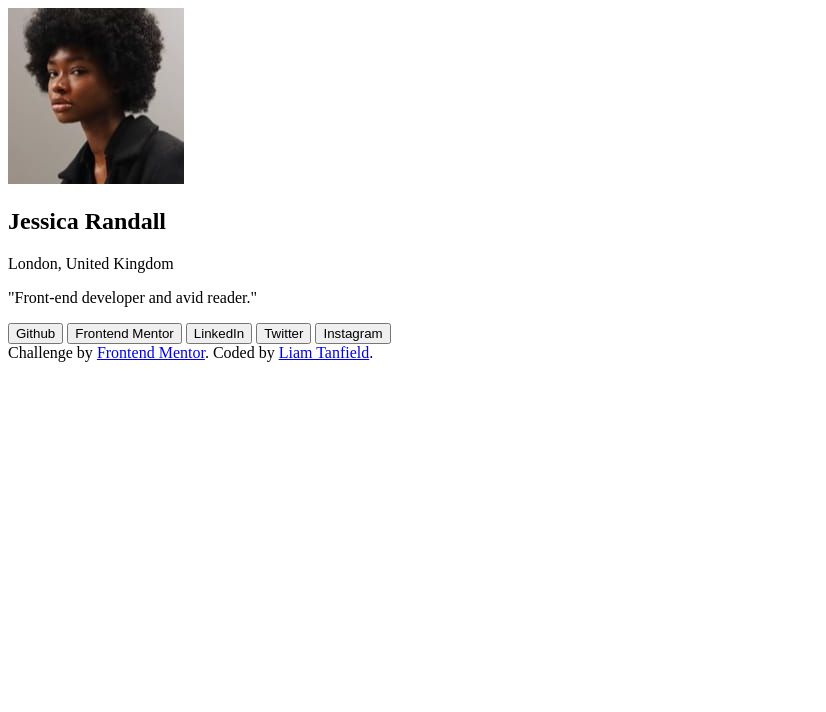
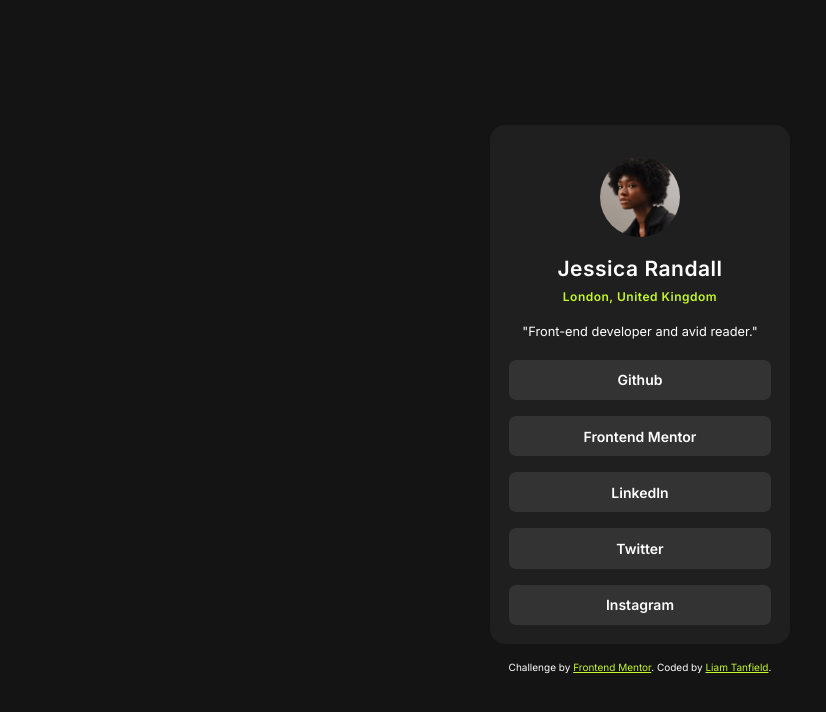
Before and after one commit to TanDevv/social-links-profile-main, a plain HTML site: page index.html in a window 1280 px wide. Shown: the whole page, without its empty margins (0-826 px from the left). Drawn offline with Linux system fonts and the light colour scheme.

Commit message:
Add CSS styling to elements

```diff
--- a/assets/sass/abstracts/_variables.scss
+++ b/assets/sass/abstracts/_variables.scss
@@ -1,9 +1,14 @@
 /* Custom Properties */
 :root {
+  /* Base properties */
+  --gap: 1rem;
+  --radius: 7px;
+
   /* Primary Colors, one for fixed color and the other to change opacity dynamically */
 
   --clr-primary-green: hsl(75, 94%, 57%);
   --clr-primary-white: hsl(0, 0%, 100%);
+  --clr-primary-black: hsl(0, 0%, 8%);
 
   /* Secondary Colors, one for fixed color and the other to change opacity dynamically */
   --clr-neutral-grey-700: hsl(0, 0%, 20%);
@@ -28,7 +33,7 @@
   --fw-bold: 700;
 
   /* Font Sizes */
-  --fs-300: .875rem;
+  --fs-300: 0.875rem;
   --fs-400: 1.125rem;
   --fs-500: 1.25rem;
   --fs-600: 1.5rem;
--- a/assets/sass/components/_button.scss
+++ b/assets/sass/components/_button.scss
@@ -0,0 +1,16 @@
+/* Buttons Container Styling */
+.card-button-group {
+  display: flex;
+  flex-direction: column;
+  gap: var(--gap);
+  padding: 0.2rem;
+}
+
+.card-button {
+  background-color: var(--clr-neutral-grey-700);
+  border: none;
+  border-radius: var(--radius);
+  color: var(--clr-primary-white);
+  font-weight: var(--fw-semi-bold);
+  padding: 0.6rem;
+}
--- a/assets/sass/layout/_base.scss
+++ b/assets/sass/layout/_base.scss
@@ -0,0 +1,21 @@
+/* General Styling */
+body {
+  color: var(--clr-primary-white);
+  background-color: var(--clr-primary-black);
+  font-family: var(--ff-default);
+  font-size: var(--fs-300);
+  text-align: center;
+  display: grid;
+  place-content: center;
+}
+
+/* Visually Hidden for sr-only */
+.visually-hidden {
+  clip: rect(0 0 0 0) !important;
+  clip-path: inset(50%) !important;
+  height: 1px !important;
+  overflow: hidden !important;
+  position: absolute !important;
+  white-space: nowrap !important;
+  width: 1px !important;
+}
--- a/assets/sass/layout/_card.scss
+++ b/assets/sass/layout/_card.scss
@@ -0,0 +1,35 @@
+/* Card Styling */
+.card_container {
+  background-color: var(--clr-neutral-grey-800);
+  border-radius: 15px;
+  margin-bottom: var(--gap);
+  padding: var(--gap);
+}
+
+
+
+.card-img {
+  border-radius: 50%;
+  max-width: 7rem;
+  margin: auto;
+  padding: var(--gap);
+}
+
+.card-title-group {
+  h2 {
+    font-weight: var(--fw-semi-bold);
+    letter-spacing: 0.5px;
+  }
+
+  span {
+    color: var(--clr-primary-green);
+    font-size: 0.75rem;
+    font-weight: var(--fw-semi-bold);
+    letter-spacing: 0.5px;
+  }
+}
+
+.card-contents-paragraph {
+  font-size: 0.8rem;
+  margin: var(--gap);
+}
--- a/assets/sass/layout/_footer.scss
+++ b/assets/sass/layout/_footer.scss
@@ -0,0 +1,7 @@
+.attribution {
+  font-size: .625rem;
+
+  a {
+    color: var(--clr-primary-green);
+  }
+}
--- a/index.html
+++ b/index.html
@@ -24,6 +24,7 @@
 
 <body>
   <main>
+    <h1 class="visually-hidden">Social Links Profile</h1>
     <section class="card_container">
       <div class="card-contents">
         <div class="card-img_container">
@@ -33,7 +34,7 @@
           <h2>Jessica Randall</h2>
           <span>London, United Kingdom</span>
         </div>
-        <p>"Front-end developer and avid reader."</p>
+        <p class="card-contents-paragraph">"Front-end developer and avid reader."</p>
         <div class="card-button-group">
           <button class="card-button">Github</button>
           <button class="card-button">Frontend Mentor</button>
```
Also changed, not shown: assets/css/style.css, 1 other file.
